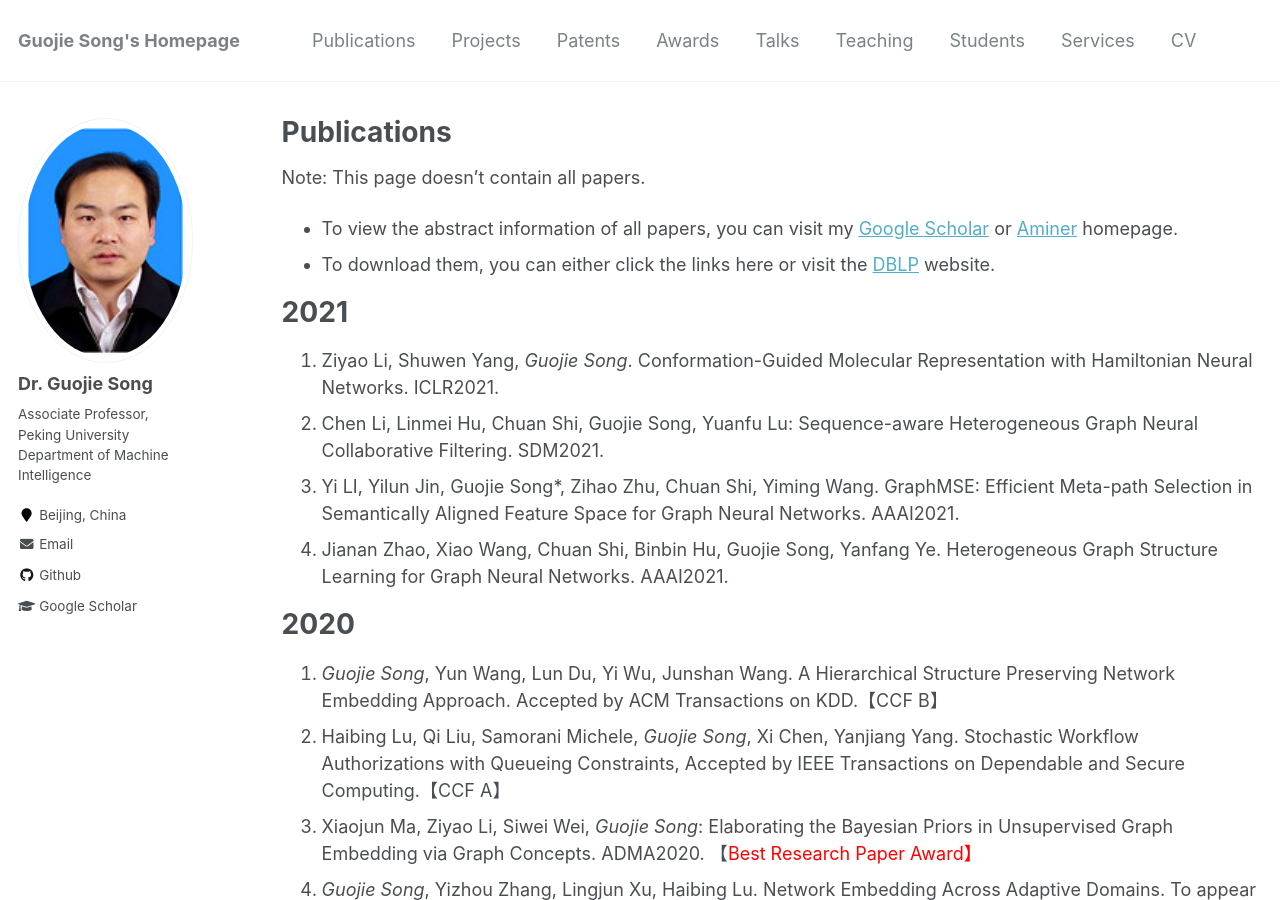
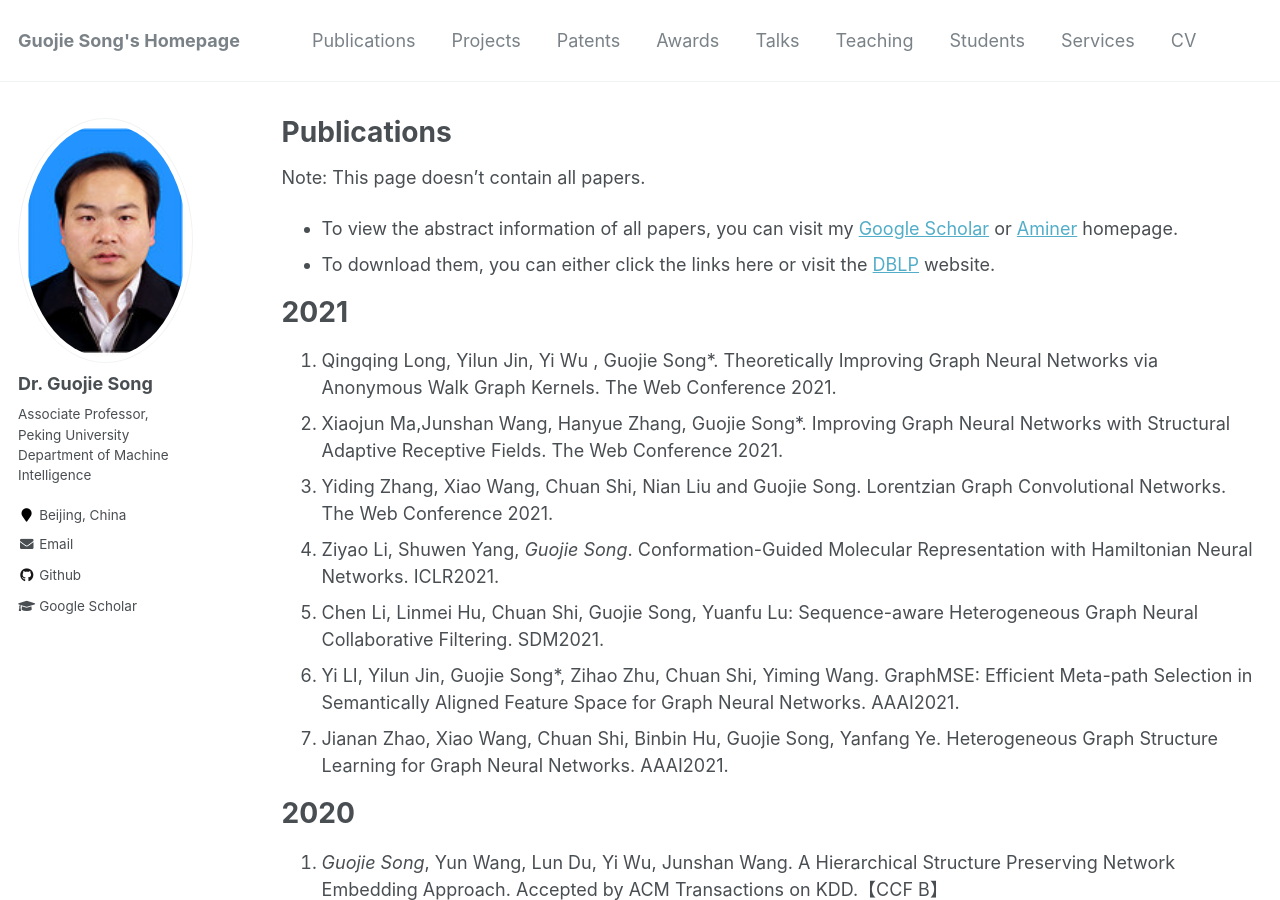
Before and after one commit to gjsong-pku/gjsong-pku.github.io, a Jekyll site: the page built from _pages/publications.md, in a window 1280 px wide and 900 px high. Built offline with Jekyll 4.4.1, drawn with Linux system fonts in a browser that asks for light colours.

Commit message:
Update publications.md

```diff
--- a/_pages/publications.md
+++ b/_pages/publications.md
@@ -12,11 +12,13 @@ Note: This page doesn't contain all papers.
 - To download them, you can either click the links here or visit the [DBLP](https://dblp.uni-trier.de/pers/hd/s/Song:Guojie) website.
 
 # 2021
-
-1. Ziyao Li, Shuwen Yang, *Guojie Song*. Conformation-Guided Molecular Representation with Hamiltonian Neural Networks. ICLR2021.
-2. Chen Li, Linmei Hu, Chuan Shi, Guojie Song, Yuanfu Lu: Sequence-aware Heterogeneous Graph Neural Collaborative Filtering. SDM2021.
-3. Yi LI, Yilun Jin, Guojie Song*, Zihao Zhu, Chuan Shi, Yiming Wang. GraphMSE: Efficient Meta-path Selection in Semantically Aligned Feature Space for Graph Neural Networks. AAAI2021.
-4.	Jianan Zhao, Xiao Wang, Chuan Shi, Binbin Hu, Guojie Song, Yanfang Ye. Heterogeneous Graph Structure Learning for Graph Neural Networks. AAAI2021.
+7. Qingqing Long, Yilun Jin, Yi Wu , Guojie Song*. Theoretically Improving Graph Neural Networks via Anonymous Walk Graph Kernels. The Web Conference 2021.
+6. Xiaojun Ma,Junshan Wang, Hanyue Zhang, Guojie Song*. Improving Graph Neural Networks with Structural Adaptive Receptive Fields. The Web Conference 2021.
+5. Yiding Zhang, Xiao Wang, Chuan Shi, Nian Liu and Guojie Song. Lorentzian Graph Convolutional Networks. The Web Conference 2021.
+4. Ziyao Li, Shuwen Yang, *Guojie Song*. Conformation-Guided Molecular Representation with Hamiltonian Neural Networks. ICLR2021.
+3. Chen Li, Linmei Hu, Chuan Shi, Guojie Song, Yuanfu Lu: Sequence-aware Heterogeneous Graph Neural Collaborative Filtering. SDM2021.
+2. Yi LI, Yilun Jin, Guojie Song*, Zihao Zhu, Chuan Shi, Yiming Wang. GraphMSE: Efficient Meta-path Selection in Semantically Aligned Feature Space for Graph Neural Networks. AAAI2021.
+1.	Jianan Zhao, Xiao Wang, Chuan Shi, Binbin Hu, Guojie Song, Yanfang Ye. Heterogeneous Graph Structure Learning for Graph Neural Networks. AAAI2021.
 
 
 # 2020
```
